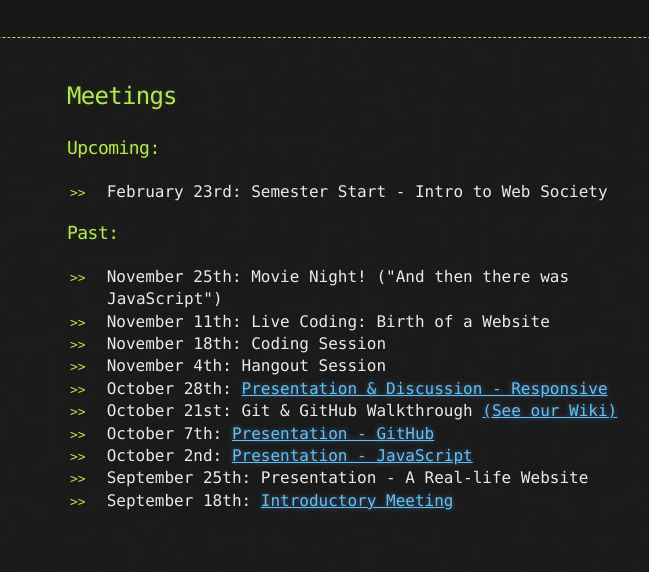
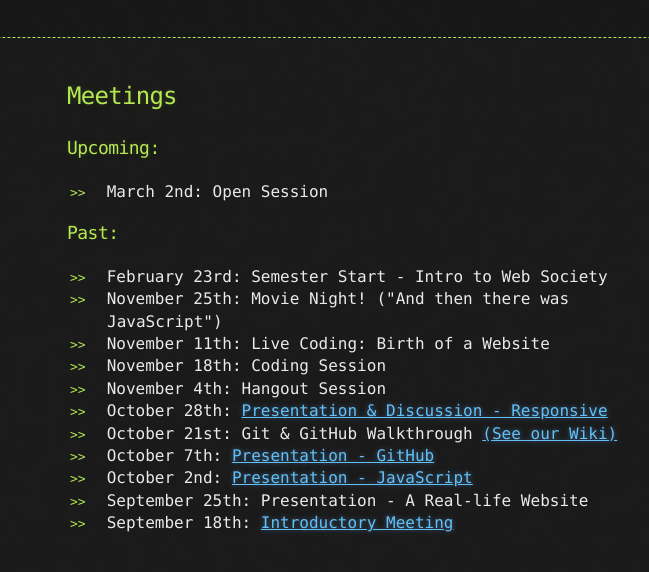
Before and after one commit to viawebsociety/viawebsociety.github.io, a plain HTML site: page meetings/index.html in a window 1280 px wide. Shown: the part 108-680 px from the top of the page, without its empty margins (273-922 px from the left). Drawn offline with Linux system fonts and the light colour scheme.

Commit message:
Update meetings page

```diff
--- a/meetings/index.html
+++ b/meetings/index.html
@@ -19,10 +19,11 @@
     <h2>Meetings</h2>
     <h3>Upcoming:</h3>
     <ul>
-    <li>February 23rd: Semester Start - Intro to Web Society</li>
+      <li>March 2nd: Open Session</li>
     </ul>
     <h3>Past:</h3>
     <ul>
+      <li>February 23rd: Semester Start - Intro to Web Society</li>
       <li>November 25th: Movie Night! ("And then there was JavaScript")</li>
       <li>November 11th: Live Coding: Birth of a Website</li>
       <li>November 18th: Coding Session</li>
```
